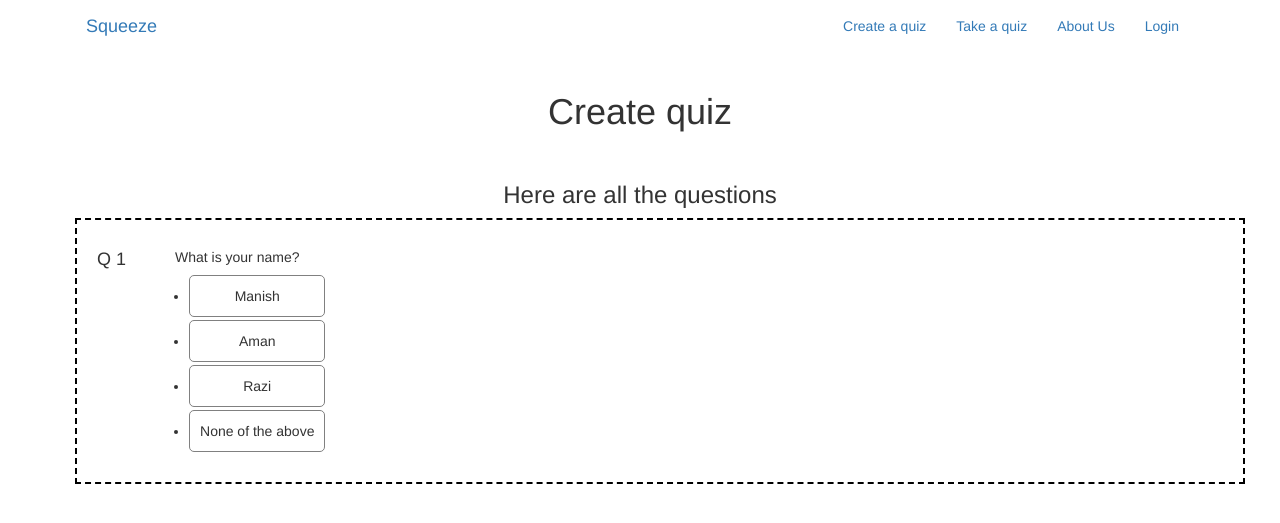
After one commit to Iamgope/Squeeze, a Django app: page /give_quiz/ in a window 1280 px wide. The commit adds this page. Shown: the top 523 px of the page. Run offline with Django 3.2, Linux system fonts and the light colour scheme; some libraries are stand-ins or nearby versions.

Commit message:
give quiz route added

```diff
--- a/quizmaker/quizapp/urls.py
+++ b/quizmaker/quizapp/urls.py
@@ -3,5 +3,5 @@ from . import views
 
 urlpatterns = [
     path('', views.landingPage, name='landing'),
-    path('signin/', views.signinPage, name='signin'),
+    path('give_quiz/', views.signinPage, name='give_quiz'),
 ]
--- a/quizmaker/quizapp/views.py
+++ b/quizmaker/quizapp/views.py
@@ -4,4 +4,4 @@ from django.shortcuts import render
 def landingPage(request):
     return render(request, 'landing.html', {})
 def signinPage(request):
-    return render(request, 'signin.html', {})
+    return render(request, 'give_quiz.html', {})
--- /dev/null
+++ b/quizmaker/templates/give_quiz.html
@@ -0,0 +1,54 @@
+<!DOCTYPE html>
+<html>
+<head>
+	<title>Squeeze</title>
+	<meta charset="utf-8">
+	<meta name="viewport" content="width=device-width, initial-scale=1">
+	<link rel="stylesheet" href="https://maxcdn.bootstrapcdn.com/bootstrap/3.3.7/css/bootstrap.min.css">
+	<script src="https://ajax.googleapis.com/ajax/libs/jquery/3.2.1/jquery.min.js"></script>
+ 	<script src="https://maxcdn.bootstrapcdn.com/bootstrap/3.3.7/js/bootstrap.min.js"></script>
+</head>
+
+<body>
+
+	<nav class="container navbar navbar-light">
+		<div class="container-fluid">
+	    <div class="navbar-header">
+	      	<a class="navbar-brand" href="../">Squeeze</a>
+	    </div>
+	    <ul class="nav navbar-nav" style="float: right">
+	      	<li><a href="../create">Create a quiz</a></li>
+	      	<li><a href="../take">Take a quiz</a></li>
+	      	<li><a href="../about">About Us</a></li>
+	      	<li><a href="../login">Login</a></li>
+	    </ul>
+	  </div>
+
+	</nav>
+	<section align="center">
+		<div class="container">
+			<h1>
+				Create quiz
+			</h1>
+
+			<div class="container" style="display: inline;">
+				<h3>Here are all the questions</h3>
+				<div class="container" style="display: flex; border: 2px dashed black; padding: 10px; margin: 5px;">
+					<h4 style="padding: 10px;">Q 1</h4>
+					<div style="padding: 10px;" class="question">
+						<h5>What is your name?</h5>
+						<ul >
+							<li style="border: 1px solid gray; padding: 10px; border-radius: 5px; margin: 3px;">Manish</li>
+							<li style="border: 1px solid gray; padding: 10px; border-radius: 5px; margin: 3px;">Aman</li>
+							<li style="border: 1px solid gray; padding: 10px; border-radius: 5px; margin: 3px;">Razi</li>
+							<li style="border: 1px solid gray; padding: 10px; border-radius: 5px; margin: 3px;">None of the above</li>
+						</ul>
+					</div>
+
+
+				</div>
+			</div>
+		</div>
+	</section>
+</body>
+</html>
--- a/quizmaker/templates/landing.html
+++ b/quizmaker/templates/landing.html
@@ -17,7 +17,7 @@
                     <div class="single-slide-item-content">
                         <h2>Quizzy <br> Some Good line</h2>
                          <h3>Tell us what you want to do!!!</h3>
-                        <a href="signin"><button type="button" class="slide-btn" >
+                        <a href="give_quiz"><button type="button" class="slide-btn" >
                        Give quiz
                         </button></a>
                         <button type="button"  class="slide-btn">
```
